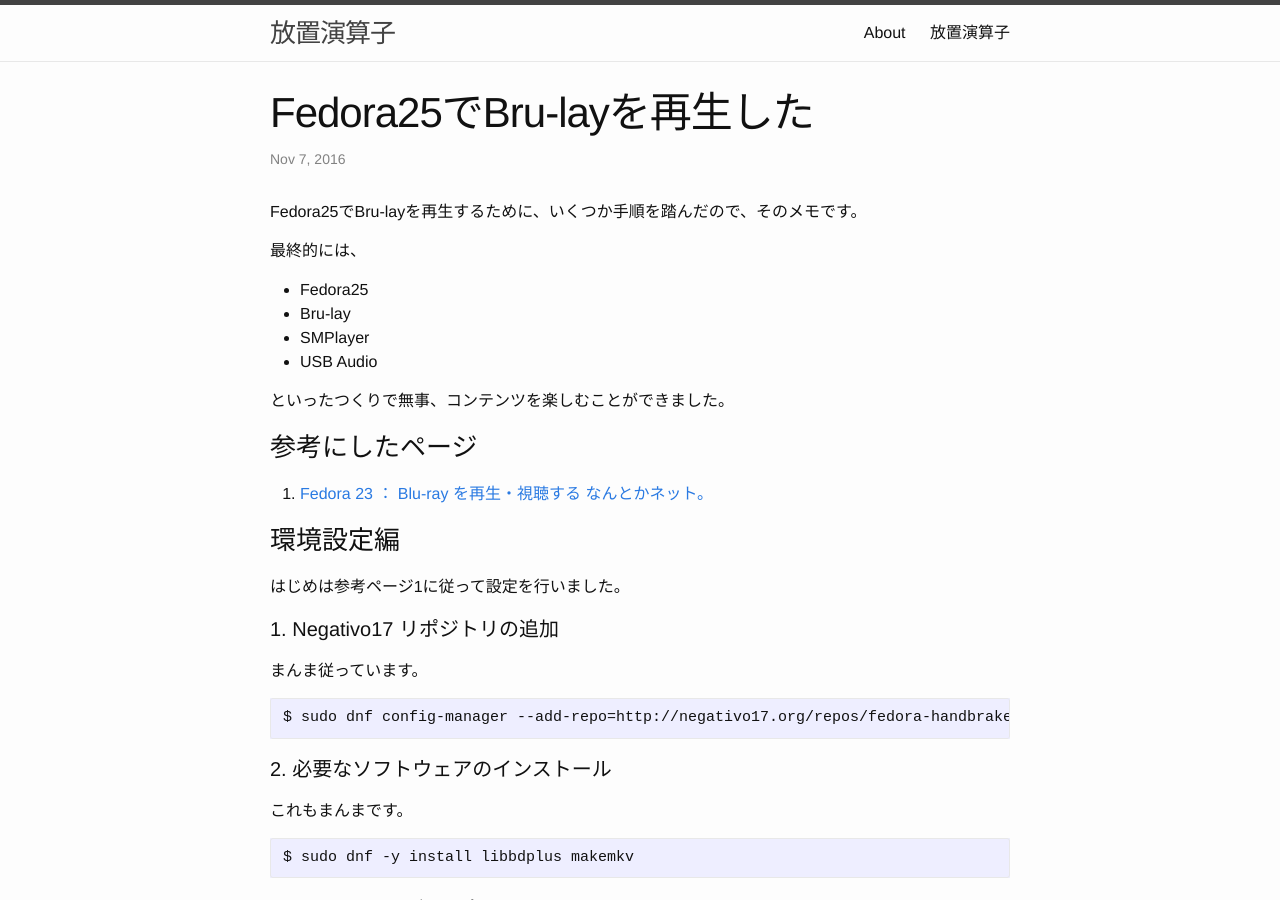
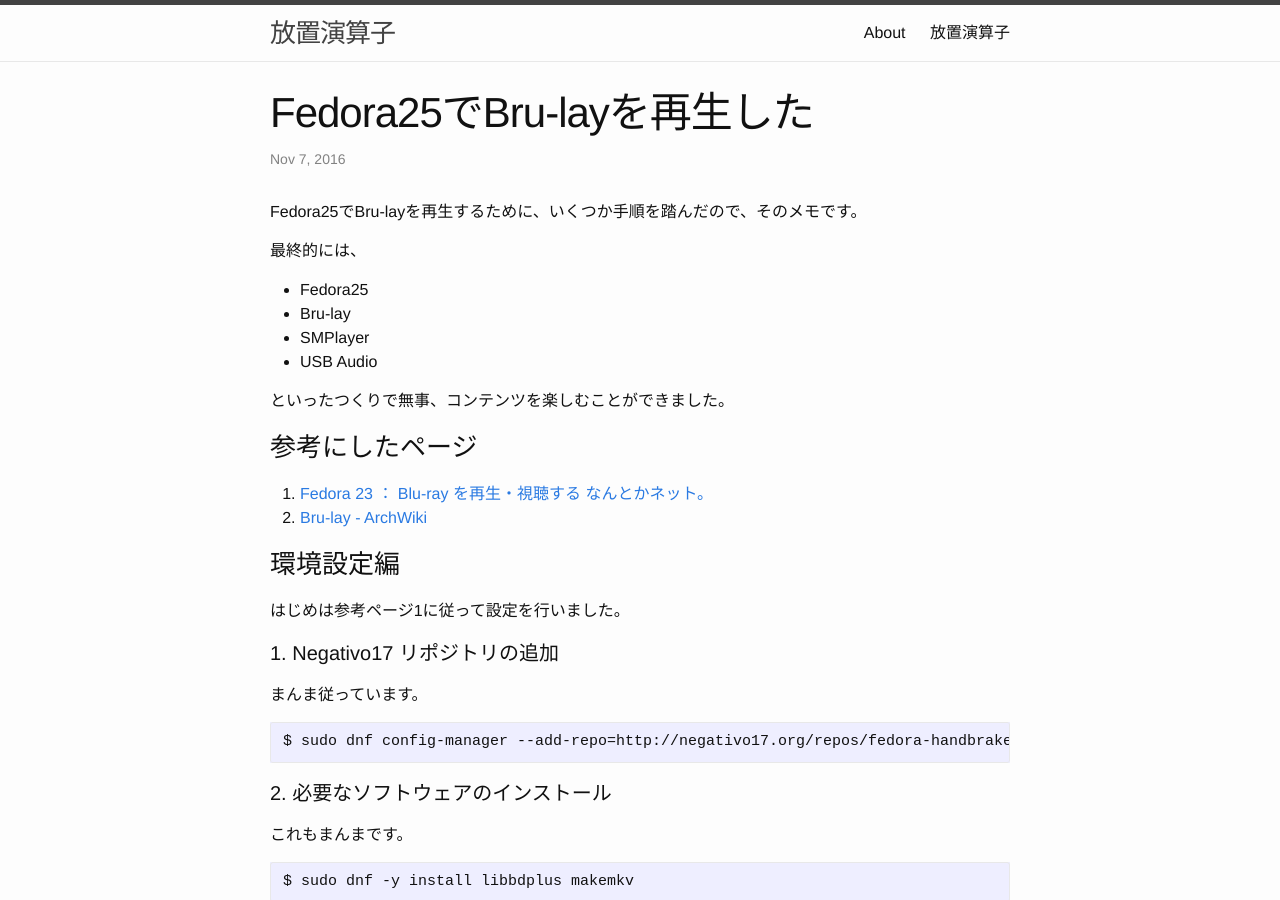
Before and after one commit to kikei/kikei.github.io, a Jekyll site: the page built from _posts/2016-11-07-brulay-linux.md, in a window 1280 px wide and 900 px high. Built offline with Jekyll 4.4.1, drawn with Linux system fonts in a browser that asks for light colours.

Commit message:
updated post for playing bru-lay

````diff
--- a/_posts/2016-11-07-brulay-linux.md
+++ b/_posts/2016-11-07-brulay-linux.md
@@ -18,7 +18,7 @@
 ### 参考にしたページ
 
 1. [Fedora 23 ： Blu-ray を再生・視聴する なんとかネット。](http://laniusbucephalus.blog49.fc2.com/blog-entry-571.html)
-
+2. [Bru-lay - ArchWiki](https://wiki.archlinuxjp.org/index.php/Blu-ray)
 
 ### 環境設定編
 
@@ -112,6 +112,7 @@
 
 `2.0`の部分は`aplay -l`を使って調べました。
 カード2のデバイス1だから、`2.0`。
+
 ```
 $ aplay -l
 **** ハードウェアデバイス PLAYBACK のリスト ****
````
